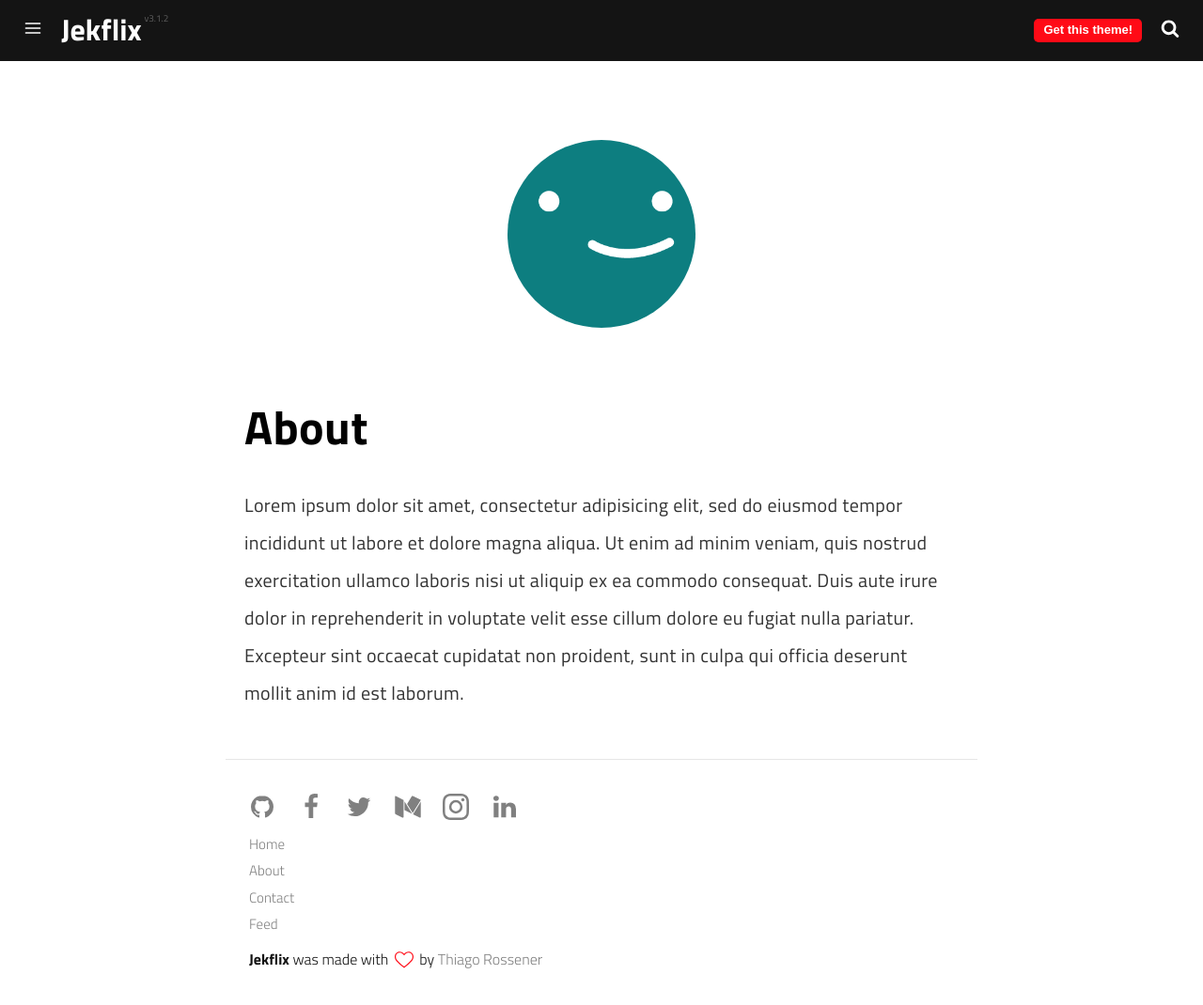
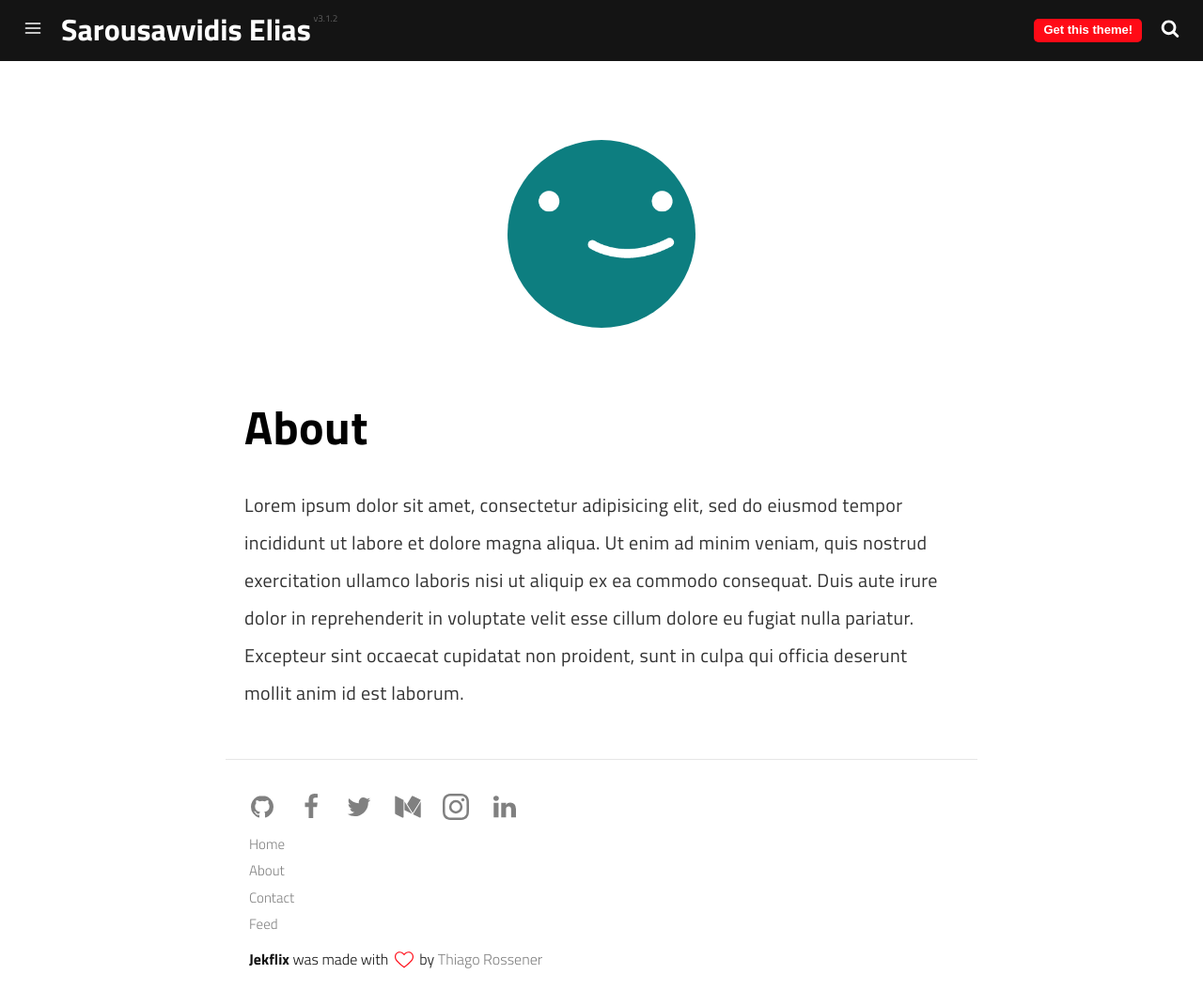
Before and after one commit to SarousavvidisElias/SarousavvidisElias.github.io, a Jekyll site: the page built from pages/about.md, in a window 1280 px wide and 1070 px high. Shown: the whole window at 94% size. Built offline with Jekyll 4.4.1, drawn with Linux system fonts in a browser that asks for light colours; a script that is not in the unit is left out.

Commit message:
Update _config.yml

```diff
--- a/_config.yml
+++ b/_config.yml
@@ -1,5 +1,5 @@
 # Site Settings
-name: Jekflix
+name: Sarousavvidis Elias
 title: Jekflix | A blog theme for Jekyll
 description: Jekflix is a template for Jekyll inspired by Netflix and made by
   Thiago Rossener.
```
